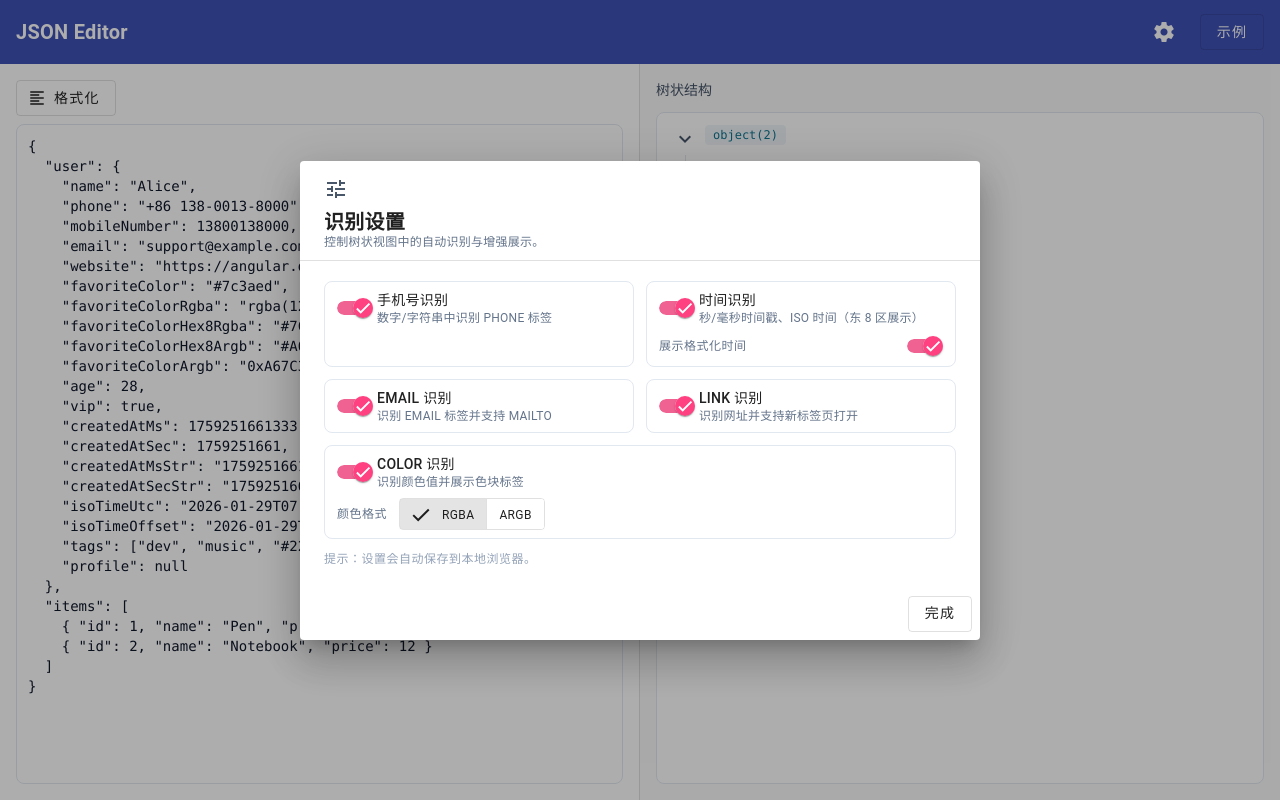
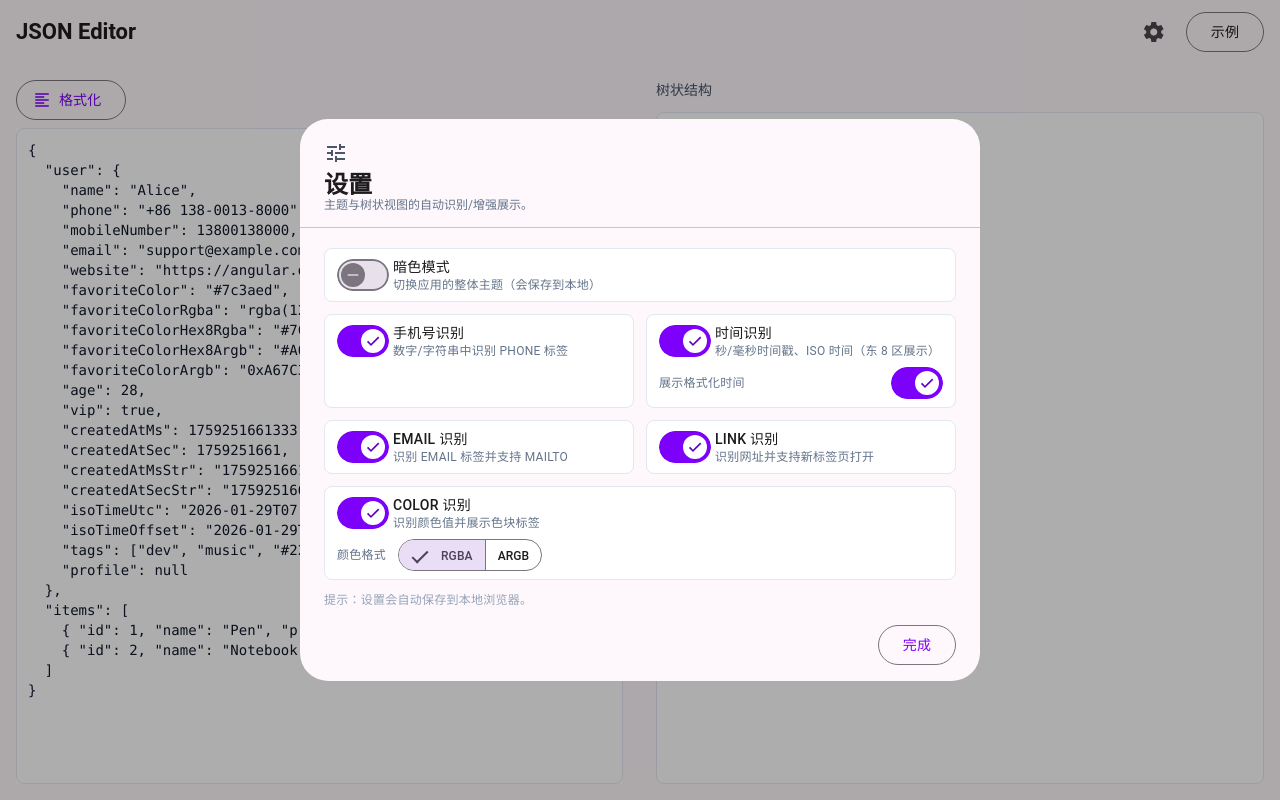
Before and after one commit to ijkzen/json-editor, an Angular app: page / in a window 1280 px wide. Both pictures are taken after a click on the button "settings". Built offline with nearby package versions, Linux system fonts and the light colour scheme.

Commit message:
feat: implement dark mode support and theme settings management

```diff
--- a/src/app/app.html
+++ b/src/app/app.html
@@ -9,9 +9,9 @@
   <button mat-stroked-button type="button" (click)="resetSample()">示例</button>
 </mat-toolbar>
 
-<mat-sidenav-container class="h-[calc(100vh-64px)] bg-slate-50 relative">
+<mat-sidenav-container class="h-[calc(100vh-64px)] bg-slate-50 dark:bg-slate-950 relative">
   <mat-sidenav mode="side" [opened]="editorOpen()" [style.width.%]="50" [style.maxWidth.%]="50"
-    class="min-w-0 p-4 bg-slate-50">
+    class="min-w-0 p-4 bg-slate-50 dark:bg-slate-950">
     <app-json-text-editor [text]="jsonText()" [error]="parseError()" (textChange)="onTextChange($event)"
       (format)="formatJson()" />
   </mat-sidenav>
@@ -19,9 +19,10 @@
   <mat-sidenav-content class="p-4 h-full">
     <div class="h-full flex flex-col gap-3">
       <div class="flex items-center gap-2">
-        <div class="text-sm text-slate-600">树状结构</div>
+        <div class="text-sm text-slate-600 dark:text-slate-300">树状结构</div>
         @if (parseError()) {
-        <div class="text-xs px-2 py-0.5 rounded bg-red-100 text-red-700" [title]="parseError()?.message || ''">
+        <div class="text-xs px-2 py-0.5 rounded bg-red-100 text-red-700 dark:bg-red-950/40 dark:text-red-300"
+          [title]="parseError()?.message || ''">
           JSON 无效，右侧展示上一次正确结果
         </div>
         }
--- a/src/app/components/json-tree/json-node.component.html
+++ b/src/app/components/json-tree/json-node.component.html
@@ -1,26 +1,26 @@
 <div class="pl-2" [class.pl-4]="depth > 0">
     <div class="flex items-start gap-2 py-1">
-        <button type="button" class="mt-0.5 h-6 w-6 flex items-center justify-center rounded hover:bg-slate-100"
+        <button type="button" class="mt-0.5 h-6 w-6 flex items-center justify-center rounded hover:bg-slate-100 dark:hover:bg-slate-800"
             (click)="toggle()" [class.opacity-0]="!isContainer()"
             [attr.aria-label]="isContainer() ? (expanded() ? 'Collapse' : 'Expand') : null">
-            <mat-icon class="text-slate-600" [class.rotate-90]="expanded()">chevron_right</mat-icon>
+            <mat-icon class="text-slate-600 dark:text-slate-300" [class.rotate-90]="expanded()">chevron_right</mat-icon>
         </button>
 
         <div class="min-w-0 flex-1">
             <div class="flex items-center gap-2 flex-wrap">
                 @if (nodeKey !== null) {
-                <span class="font-mono text-slate-800">
+                <span class="font-mono text-slate-800 dark:text-slate-100">
                     @if (typeof nodeKey === 'string') {
                     <span>{{ nodeKey }}</span>
                     } @else {
                     <span>[{{ nodeKey }}]</span>
                     }
-                    <span class="text-slate-400">:</span>
+                    <span class="text-slate-400 dark:text-slate-500">:</span>
                 </span>
                 }
 
                 @if (isContainer()) {
-                <span class="font-mono text-xs px-2 py-0.5 rounded bg-slate-100 {{ typeClass() }}">
+                <span class="font-mono text-xs px-2 py-0.5 rounded bg-slate-100 dark:bg-slate-800 {{ typeClass() }}">
                     {{ containerSummary() }}
                 </span>
                 }
@@ -31,8 +31,7 @@
                     <span class="inline-flex items-center gap-0.5 shrink-0">
                         @for (tag of stringTags(); track tag.kind) {
                         <span
-                            class="text-[8px] leading-3 uppercase tracking-normal px-1 py-0.5 rounded-sm border border-slate-200"
-                            [class.bg-white]="tag.kind !== 'color'" [class.text-slate-700]="tag.kind !== 'color'"
+                            class="text-[8px] leading-3 uppercase tracking-normal px-1 py-0.5 rounded-sm border border-slate-200 dark:border-slate-700 bg-white dark:bg-slate-900 text-slate-700 dark:text-slate-200"
                             [style.backgroundColor]="tag.kind === 'color' ? colorCss(tag) : null"
                             [style.color]="tag.kind === 'color' ? tag.textColor : null">
                             {{ tag.label }}
@@ -60,7 +59,7 @@
                     }
 
                     @if (timeDisplay()) {
-                    <span class="text-[11px] text-slate-500 font-mono shrink-0">{{ timeDisplay() }}</span>
+                    <span class="text-[11px] text-slate-500 dark:text-slate-400 font-mono shrink-0">{{ timeDisplay() }}</span>
                     }
                 </span>
                 } @else if (nodeType() === 'number') {
@@ -69,7 +68,7 @@
                     <span class="inline-flex items-center gap-0.5 shrink-0">
                         @for (tag of numberTags(); track tag.kind) {
                         <span
-                            class="text-[8px] leading-3 uppercase tracking-normal px-1 py-0.5 rounded-sm border bg-white text-slate-700 border-slate-200">
+                            class="text-[8px] leading-3 uppercase tracking-normal px-1 py-0.5 rounded-sm border bg-white dark:bg-slate-900 text-slate-700 dark:text-slate-200 border-slate-200 dark:border-slate-700">
                             {{ tag.label }}
                         </span>
                         }
@@ -77,7 +76,7 @@
                     }
                     <span>{{ formatPrimitive() }}</span>
                     @if (timeDisplay()) {
-                    <span class="text-[11px] text-slate-500 font-mono shrink-0">{{ timeDisplay() }}</span>
+                    <span class="text-[11px] text-slate-500 dark:text-slate-400 font-mono shrink-0">{{ timeDisplay() }}</span>
                     }
                 </span>
                 } @else if (!isContainer()) {
@@ -90,7 +89,7 @@
     </div>
 
     @if (isContainer() && expanded()) {
-    <div class="border-l border-slate-200 ml-3">
+    <div class="border-l border-slate-200 dark:border-slate-700 ml-3">
         @for (child of children(); track child.key) {
         <app-json-node [nodeKey]="child.key" [value]="child.value" [depth]="depth + 1" />
         }
--- a/src/app/components/json-tree/json-tree.component.html
+++ b/src/app/components/json-tree/json-tree.component.html
@@ -1,3 +1,3 @@
-<div class="h-full overflow-auto rounded-lg border border-slate-200 bg-white p-2">
+<div class="h-full overflow-auto rounded-lg border border-slate-200 dark:border-slate-700 bg-white dark:bg-slate-900 p-2">
     <app-json-node [nodeKey]="null" [value]="value" [depth]="0" />
 </div>
--- a/src/app/components/settings-dialog/settings-dialog.component.html
+++ b/src/app/components/settings-dialog/settings-dialog.component.html
@@ -1,60 +1,68 @@
 <div mat-dialog-title class="flex items-center gap-2">
-    <mat-icon class="text-slate-600">tune</mat-icon>
+    <mat-icon class="text-slate-600 dark:text-slate-300">tune</mat-icon>
     <div class="min-w-0 flex-1">
-        <div class="font-semibold leading-6">识别设置</div>
-        <div class="text-xs text-slate-500">控制树状视图中的自动识别与增强展示。</div>
+        <div class="font-semibold leading-6">设置</div>
+        <div class="text-xs text-slate-500 dark:text-slate-400">主题与树状视图的自动识别/增强展示。</div>
     </div>
 </div>
 
 <mat-divider />
 
 <div mat-dialog-content class="min-w-[min(600px,92vw)] py-4">
+    <div class="mb-3 rounded-lg border border-slate-200 bg-white dark:border-slate-700 dark:bg-slate-900 px-3 py-2">
+        <mat-slide-toggle class="w-full" [checked]="themeSettings.darkMode()"
+            (change)="themeSettings.darkMode.set($event.checked)">
+            <span class="font-medium">暗色模式</span>
+            <span class="block text-xs text-slate-500 dark:text-slate-400">切换应用的整体主题（会保存到本地）</span>
+        </mat-slide-toggle>
+    </div>
+
     <div class="grid grid-cols-1 sm:grid-cols-2 gap-3">
-        <div class="rounded-lg border border-slate-200 bg-white px-3 py-2">
+        <div class="rounded-lg border border-slate-200 bg-white dark:border-slate-700 dark:bg-slate-900 px-3 py-2">
             <mat-slide-toggle class="w-full" [checked]="settings.phone()" (change)="settings.phone.set($event.checked)">
                 <span class="font-medium">手机号识别</span>
-                <span class="block text-xs text-slate-500">数字/字符串中识别 PHONE 标签</span>
+                <span class="block text-xs text-slate-500 dark:text-slate-400">数字/字符串中识别 PHONE 标签</span>
             </mat-slide-toggle>
         </div>
 
-        <div class="rounded-lg border border-slate-200 bg-white px-3 py-2">
+        <div class="rounded-lg border border-slate-200 bg-white dark:border-slate-700 dark:bg-slate-900 px-3 py-2">
             <mat-slide-toggle class="w-full" [checked]="settings.time()" (change)="settings.time.set($event.checked)">
                 <span class="font-medium">时间识别</span>
-                <span class="block text-xs text-slate-500">秒/毫秒时间戳、ISO 时间（东 8 区展示）</span>
+                <span class="block text-xs text-slate-500 dark:text-slate-400">秒/毫秒时间戳、ISO 时间（东 8 区展示）</span>
             </mat-slide-toggle>
 
             @if (settings.time()) {
             <div class="mt-2 flex items-center justify-between gap-3">
-                <div class="text-xs text-slate-500">展示格式化时间</div>
+                <div class="text-xs text-slate-500 dark:text-slate-400">展示格式化时间</div>
                 <mat-slide-toggle [checked]="settings.timeShowFormatted()"
                     (change)="settings.timeShowFormatted.set($event.checked)" aria-label="SHOW FORMATTED TIME" />
             </div>
             }
         </div>
 
-        <div class="rounded-lg border border-slate-200 bg-white px-3 py-2">
+        <div class="rounded-lg border border-slate-200 bg-white dark:border-slate-700 dark:bg-slate-900 px-3 py-2">
             <mat-slide-toggle class="w-full" [checked]="settings.email()" (change)="settings.email.set($event.checked)">
                 <span class="font-medium">EMAIL 识别</span>
-                <span class="block text-xs text-slate-500">识别 EMAIL 标签并支持 MAILTO</span>
+                <span class="block text-xs text-slate-500 dark:text-slate-400">识别 EMAIL 标签并支持 MAILTO</span>
             </mat-slide-toggle>
         </div>
 
-        <div class="rounded-lg border border-slate-200 bg-white px-3 py-2">
+        <div class="rounded-lg border border-slate-200 bg-white dark:border-slate-700 dark:bg-slate-900 px-3 py-2">
             <mat-slide-toggle class="w-full" [checked]="settings.link()" (change)="settings.link.set($event.checked)">
                 <span class="font-medium">LINK 识别</span>
-                <span class="block text-xs text-slate-500">识别网址并支持新标签页打开</span>
+                <span class="block text-xs text-slate-500 dark:text-slate-400">识别网址并支持新标签页打开</span>
             </mat-slide-toggle>
         </div>
 
-        <div class="rounded-lg border border-slate-200 bg-white px-3 py-2 sm:col-span-2">
+        <div class="rounded-lg border border-slate-200 bg-white dark:border-slate-700 dark:bg-slate-900 px-3 py-2 sm:col-span-2">
             <mat-slide-toggle class="w-full" [checked]="settings.color()" (change)="settings.color.set($event.checked)">
                 <span class="font-medium">COLOR 识别</span>
-                <span class="block text-xs text-slate-500">识别颜色值并展示色块标签</span>
+                <span class="block text-xs text-slate-500 dark:text-slate-400">识别颜色值并展示色块标签</span>
             </mat-slide-toggle>
 
             @if (settings.color()) {
             <div class="mt-2 flex items-center gap-3 whitespace-nowrap overflow-x-auto">
-                <div class="text-xs text-slate-500 shrink-0 leading-8">颜色格式</div>
+                <div class="text-xs text-slate-500 dark:text-slate-400 shrink-0 leading-8">颜色格式</div>
                 <mat-button-toggle-group class="settings-color-format !h-8 shrink-0" [value]="settings.colorFormat()"
                     (change)="settings.colorFormat.set($event.value)" aria-label="COLOR FORMAT">
                     <mat-button-toggle value="rgba" class="!text-xs">RGBA</mat-button-toggle>
@@ -65,7 +73,7 @@
         </div>
     </div>
 
-    <div class="mt-3 text-xs text-slate-400">
+    <div class="mt-3 text-xs text-slate-400 dark:text-slate-500">
         提示：设置会自动保存到本地浏览器。
     </div>
 </div>
--- a/src/app/components/settings-dialog/settings-dialog.component.ts
+++ b/src/app/components/settings-dialog/settings-dialog.component.ts
@@ -6,6 +6,7 @@ import { MatDividerModule } from '@angular/material/divider';
 import { MatIconModule } from '@angular/material/icon';
 import { MatSlideToggleModule } from '@angular/material/slide-toggle';
 import { RecognitionSettingsService } from '../../lib/recognition-settings.service';
+import { ThemeSettingsService } from '../../lib/theme-settings.service';
 
 @Component({
   selector: 'app-settings-dialog',
@@ -30,5 +31,8 @@ import { RecognitionSettingsService } from '../../lib/recognition-settings.servi
   changeDetection: ChangeDetectionStrategy.OnPush,
 })
 export class SettingsDialogComponent {
-  constructor(protected readonly settings: RecognitionSettingsService) {}
+  constructor(
+    protected readonly settings: RecognitionSettingsService,
+    protected readonly themeSettings: ThemeSettingsService,
+  ) {}
 }
--- /dev/null
+++ b/src/app/lib/theme-settings.service.ts
@@ -0,0 +1,53 @@
+import { DOCUMENT } from '@angular/common';
+import { Inject, Injectable, effect, signal } from '@angular/core';
+
+type ThemeState = {
+  darkMode: boolean;
+};
+
+const STORAGE_KEY = 'json-editor:theme-settings:v1';
+
+@Injectable({ providedIn: 'root' })
+export class ThemeSettingsService {
+  readonly darkMode = signal(false);
+
+  constructor(@Inject(DOCUMENT) private readonly document: Document) {
+    this.loadFromStorageOrSystem();
+
+    effect(() => {
+      const enabled = this.darkMode();
+
+      const root = this.document.documentElement;
+      root.classList.toggle('dark', enabled);
+
+      const state: ThemeState = { darkMode: enabled };
+      try {
+        localStorage.setItem(STORAGE_KEY, JSON.stringify(state));
+      } catch {
+        // Ignore storage errors (private mode / quota).
+      }
+    });
+  }
+
+  private loadFromStorageOrSystem(): void {
+    try {
+      const raw = localStorage.getItem(STORAGE_KEY);
+      if (raw) {
+        const parsed = JSON.parse(raw) as Partial<ThemeState> | null;
+        if (parsed && typeof parsed === 'object' && typeof parsed.darkMode === 'boolean') {
+          this.darkMode.set(parsed.darkMode);
+          return;
+        }
+      }
+    } catch {
+      // Ignore invalid JSON / storage errors.
+    }
+
+    try {
+      const prefersDark = window.matchMedia?.('(prefers-color-scheme: dark)')?.matches;
+      this.darkMode.set(Boolean(prefersDark));
+    } catch {
+      this.darkMode.set(false);
+    }
+  }
+}
--- a/src/styles.scss
+++ b/src/styles.scss
@@ -1,4 +1,35 @@
-@import '@angular/material/prebuilt-themes/indigo-pink.css';
+@use '@angular/material' as mat;
+@use '@angular/material/core/theming/palettes' as palettes;
+
+@include mat.core();
+
+$light-theme: mat.define-theme(
+    (
+        color: (
+            theme-type: light,
+            primary: palettes.$violet-palette,
+            tertiary: palettes.$rose-palette,
+        ),
+    )
+);
+
+$dark-theme: mat.define-theme(
+    (
+        color: (
+            theme-type: dark,
+            primary: palettes.$violet-palette,
+            tertiary: palettes.$rose-palette,
+        ),
+    )
+);
+
+html {
+    @include mat.all-component-themes($light-theme);
+}
+
+html.dark {
+    @include mat.all-component-colors($dark-theme);
+}
 
 @tailwind base;
 @tailwind components;
@@ -12,3 +43,9 @@ body {
 body {
     margin: 0;
 }
+
+@layer base {
+    body {
+        @apply bg-slate-50 text-slate-900 dark:bg-slate-950 dark:text-slate-50;
+    }
+}
--- a/tailwind.config.js
+++ b/tailwind.config.js
@@ -1,5 +1,6 @@
 /** @type {import('tailwindcss').Config} */
 module.exports = {
+  darkMode: 'class',
   content: ['./src/**/*.{html,ts}'],
   safelist: ['bg-red-500/35', 'rounded-sm'],
   theme: {
```
Also changed, not shown: src/app/app.ts (+6 -2 lines), src/app/components/json-text-editor/json-text-editor.component.scss (+10 -0 lines), src/app/components/json-tree/json-node.component.ts (+7 -7 lines), 1 other file (tests, documents, lock files or other folders).
